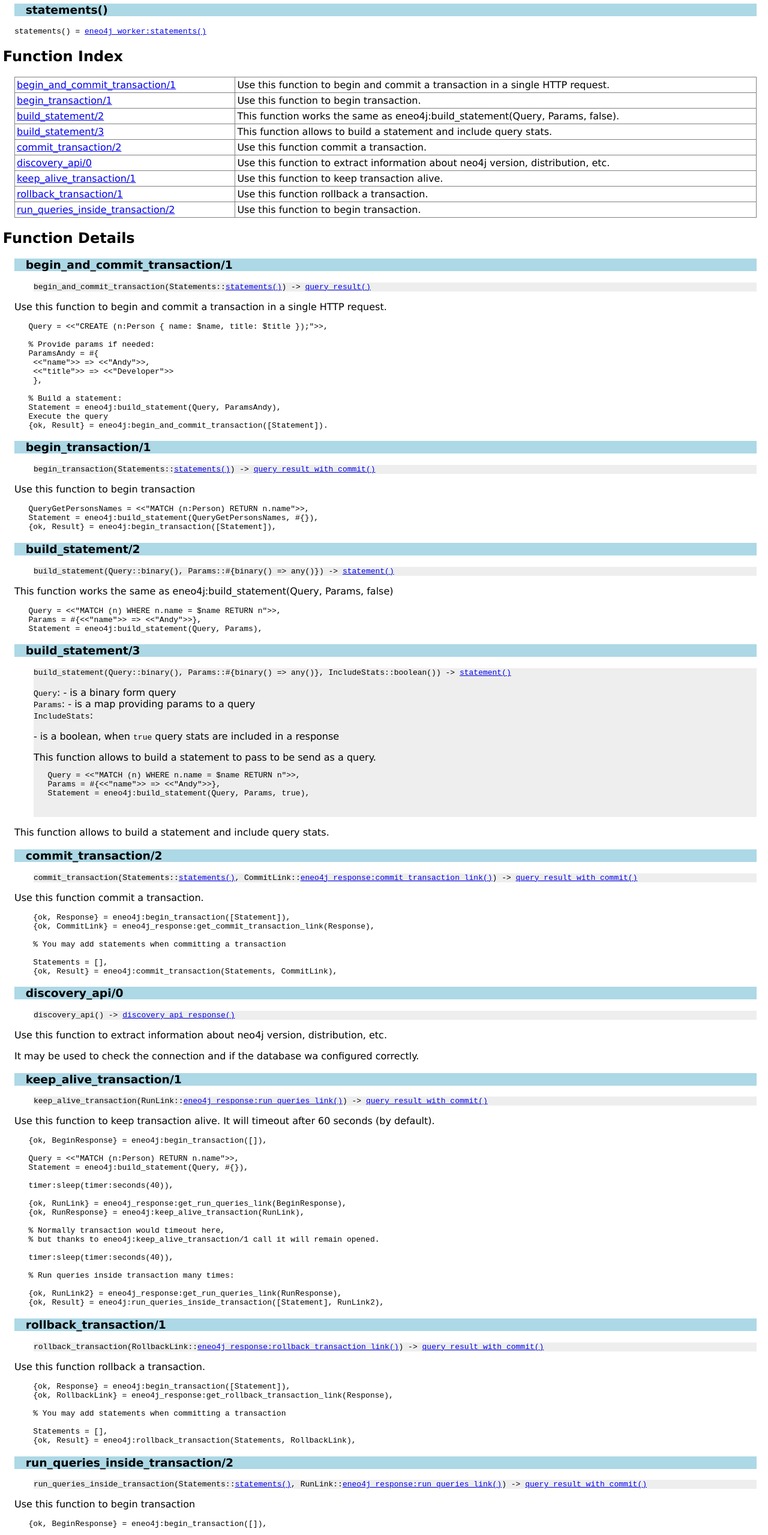
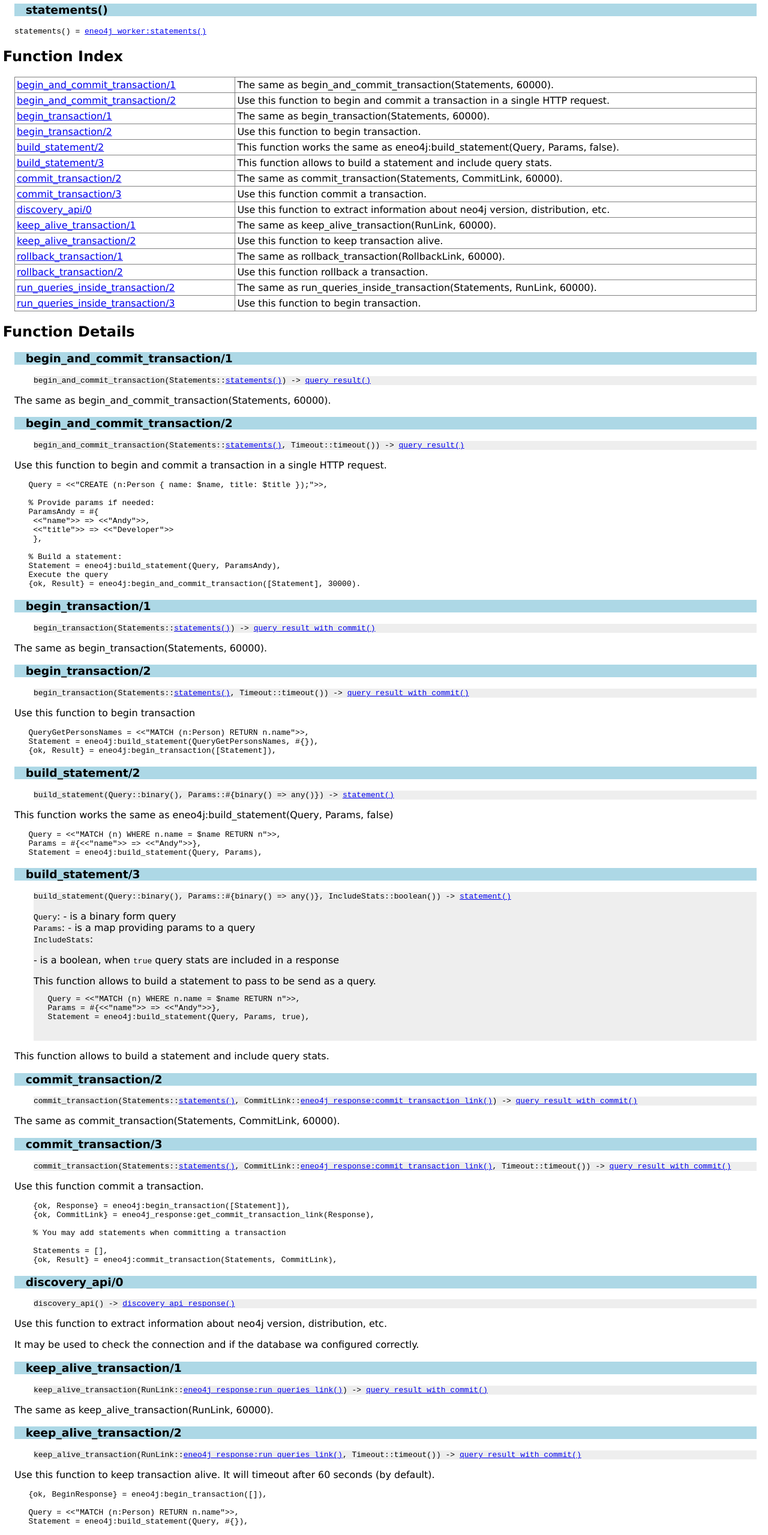
Before and after one commit to spawnfest/eneo4j, a plain HTML site: page docs/eneo4j.html in a window 1280 px wide. Shown: the part 900-3459 px from the top of the page at 60% size. Drawn offline with Linux system fonts and the light colour scheme.

Commit message:
Provide configurable timeout for API functions

```diff
--- a/docs/eneo4j.html
+++ b/docs/eneo4j.html
@@ -52,22 +52,34 @@
 
 <h2><a name="index">Function Index</a></h2>
 <table width="100%" border="1" cellspacing="0" cellpadding="2" summary="function index"><tr><td valign="top"><a href="#begin_and_commit_transaction-1">begin_and_commit_transaction/1</a></td><td>
+   The same as begin_and_commit_transaction(Statements, 60000).</td></tr>
+<tr><td valign="top"><a href="#begin_and_commit_transaction-2">begin_and_commit_transaction/2</a></td><td>
 Use this function to begin and commit a transaction in a single HTTP request.</td></tr>
 <tr><td valign="top"><a href="#begin_transaction-1">begin_transaction/1</a></td><td>
+   The same as begin_transaction(Statements, 60000).</td></tr>
+<tr><td valign="top"><a href="#begin_transaction-2">begin_transaction/2</a></td><td>
 Use this function to begin transaction.</td></tr>
 <tr><td valign="top"><a href="#build_statement-2">build_statement/2</a></td><td>
 This function works the same as eneo4j:build_statement(Query, Params, false).</td></tr>
 <tr><td valign="top"><a href="#build_statement-3">build_statement/3</a></td><td>
    This function allows to build a statement and include query stats.</td></tr>
 <tr><td valign="top"><a href="#commit_transaction-2">commit_transaction/2</a></td><td>
+   The same as commit_transaction(Statements, CommitLink, 60000).</td></tr>
+<tr><td valign="top"><a href="#commit_transaction-3">commit_transaction/3</a></td><td>
 Use this function commit a transaction.</td></tr>
 <tr><td valign="top"><a href="#discovery_api-0">discovery_api/0</a></td><td>
 Use this function to extract information about neo4j version, distribution, etc.</td></tr>
 <tr><td valign="top"><a href="#keep_alive_transaction-1">keep_alive_transaction/1</a></td><td>
+   The same as keep_alive_transaction(RunLink, 60000).</td></tr>
+<tr><td valign="top"><a href="#keep_alive_transaction-2">keep_alive_transaction/2</a></td><td>
 Use this function to keep transaction alive.</td></tr>
 <tr><td valign="top"><a href="#rollback_transaction-1">rollback_transaction/1</a></td><td>
+   The same as rollback_transaction(RollbackLink, 60000).</td></tr>
+<tr><td valign="top"><a href="#rollback_transaction-2">rollback_transaction/2</a></td><td>
 Use this function rollback a transaction.</td></tr>
 <tr><td valign="top"><a href="#run_queries_inside_transaction-2">run_queries_inside_transaction/2</a></td><td>
+   The same as run_queries_inside_transaction(Statements, RunLink, 60000).</td></tr>
+<tr><td valign="top"><a href="#run_queries_inside_transaction-3">run_queries_inside_transaction/3</a></td><td>
 Use this function to begin transaction.</td></tr>
 </table>
 
@@ -76,6 +88,13 @@ Use this function to begin transaction.</td></tr>
 <h3 class="function"><a name="begin_and_commit_transaction-1">begin_and_commit_transaction/1</a></h3>
 <div class="spec">
 <p><tt>begin_and_commit_transaction(Statements::<a href="#type-statements">statements()</a>) -&gt; <a href="#type-query_result">query_result()</a></tt><br></p>
+<p> </p>
+</div><p>
+   The same as begin_and_commit_transaction(Statements, 60000).</p>
+
+<h3 class="function"><a name="begin_and_commit_transaction-2">begin_and_commit_transaction/2</a></h3>
+<div class="spec">
+<p><tt>begin_and_commit_transaction(Statements::<a href="#type-statements">statements()</a>, Timeout::timeout()) -&gt; <a href="#type-query_result">query_result()</a></tt><br></p>
 <p> </p>
 </div><p><p>
 Use this function to begin and commit a transaction in a single HTTP request.</p>
@@ -91,11 +110,18 @@ Use this function to begin and commit a transaction in a single HTTP request.</p
    % Build a statement:
    Statement = eneo4j:build_statement(Query, ParamsAndy),
    Execute the query
-   {ok, Result} = eneo4j:begin_and_commit_transaction([Statement]).</pre></p>
+   {ok, Result} = eneo4j:begin_and_commit_transaction([Statement], 30000).</pre></p>
 
 <h3 class="function"><a name="begin_transaction-1">begin_transaction/1</a></h3>
 <div class="spec">
 <p><tt>begin_transaction(Statements::<a href="#type-statements">statements()</a>) -&gt; <a href="#type-query_result_with_commit">query_result_with_commit()</a></tt><br></p>
+<p> </p>
+</div><p>
+   The same as begin_transaction(Statements, 60000).</p>
+
+<h3 class="function"><a name="begin_transaction-2">begin_transaction/2</a></h3>
+<div class="spec">
+<p><tt>begin_transaction(Statements::<a href="#type-statements">statements()</a>, Timeout::timeout()) -&gt; <a href="#type-query_result_with_commit">query_result_with_commit()</a></tt><br></p>
 <p> </p>
 </div><p><p>
 Use this function to begin transaction</p>
@@ -134,6 +160,13 @@ This function works the same as eneo4j:build_statement(Query, Params, false)</p>
 <div class="spec">
 <p><tt>commit_transaction(Statements::<a href="#type-statements">statements()</a>, CommitLink::<a href="eneo4j_response.html#type-commit_transaction_link">eneo4j_response:commit_transaction_link()</a>) -&gt; <a href="#type-query_result_with_commit">query_result_with_commit()</a></tt><br></p>
 <p> </p>
+</div><p>
+   The same as commit_transaction(Statements, CommitLink, 60000).</p>
+
+<h3 class="function"><a name="commit_transaction-3">commit_transaction/3</a></h3>
+<div class="spec">
+<p><tt>commit_transaction(Statements::<a href="#type-statements">statements()</a>, CommitLink::<a href="eneo4j_response.html#type-commit_transaction_link">eneo4j_response:commit_transaction_link()</a>, Timeout::timeout()) -&gt; <a href="#type-query_result_with_commit">query_result_with_commit()</a></tt><br></p>
+<p> </p>
 </div><p><p>
 Use this function commit a transaction.</p>
 
@@ -157,6 +190,13 @@ Use this function to extract information about neo4j version, distribution, etc.
 <h3 class="function"><a name="keep_alive_transaction-1">keep_alive_transaction/1</a></h3>
 <div class="spec">
 <p><tt>keep_alive_transaction(RunLink::<a href="eneo4j_response.html#type-run_queries_link">eneo4j_response:run_queries_link()</a>) -&gt; <a href="#type-query_result_with_commit">query_result_with_commit()</a></tt><br></p>
+<p> </p>
+</div><p>
+   The same as keep_alive_transaction(RunLink, 60000).</p>
+
+<h3 class="function"><a name="keep_alive_transaction-2">keep_alive_transaction/2</a></h3>
+<div class="spec">
+<p><tt>keep_alive_transaction(RunLink::<a href="eneo4j_response.html#type-run_queries_link">eneo4j_response:run_queries_link()</a>, Timeout::timeout()) -&gt; <a href="#type-query_result_with_commit">query_result_with_commit()</a></tt><br></p>
 <p> </p>
 </div><p><p>
 Use this function to keep transaction alive.
@@ -186,6 +226,13 @@ It will timeout after 60 seconds (by default).</p>
 <div class="spec">
 <p><tt>rollback_transaction(RollbackLink::<a href="eneo4j_response.html#type-rollback_transaction_link">eneo4j_response:rollback_transaction_link()</a>) -&gt; <a href="#type-query_result_with_commit">query_result_with_commit()</a></tt><br></p>
 <p> </p>
+</div><p>
+   The same as rollback_transaction(RollbackLink, 60000).</p>
+
+<h3 class="function"><a name="rollback_transaction-2">rollback_transaction/2</a></h3>
+<div class="spec">
+<p><tt>rollback_transaction(RollbackLink::<a href="eneo4j_response.html#type-rollback_transaction_link">eneo4j_response:rollback_transaction_link()</a>, Timeout::timeout()) -&gt; <a href="#type-query_result_with_commit">query_result_with_commit()</a></tt><br></p>
+<p> </p>
 </div><p><p>
 Use this function rollback a transaction.</p>
 
@@ -201,8 +248,15 @@ Use this function rollback a transaction.</p>
 <div class="spec">
 <p><tt>run_queries_inside_transaction(Statements::<a href="#type-statements">statements()</a>, RunLink::<a href="eneo4j_response.html#type-run_queries_link">eneo4j_response:run_queries_link()</a>) -&gt; <a href="#type-query_result_with_commit">query_result_with_commit()</a></tt><br></p>
 <p> </p>
+</div><p>
+   The same as run_queries_inside_transaction(Statements, RunLink, 60000).</p>
+
+<h3 class="function"><a name="run_queries_inside_transaction-3">run_queries_inside_transaction/3</a></h3>
+<div class="spec">
+<p><tt>run_queries_inside_transaction(Statements::<a href="#type-statements">statements()</a>, RunLink::<a href="eneo4j_response.html#type-run_queries_link">eneo4j_response:run_queries_link()</a>, Timeout::timeout()) -&gt; <a href="#type-query_result_with_commit">query_result_with_commit()</a></tt><br></p>
+<p> </p>
 </div><p><p>
-Use this function to begin transaction</p>
+Use this function to begin transaction.</p>
 
    <pre>   {ok, BeginResponse} = eneo4j:begin_transaction([]),
 
```
Also changed, not shown: 2 other files.
